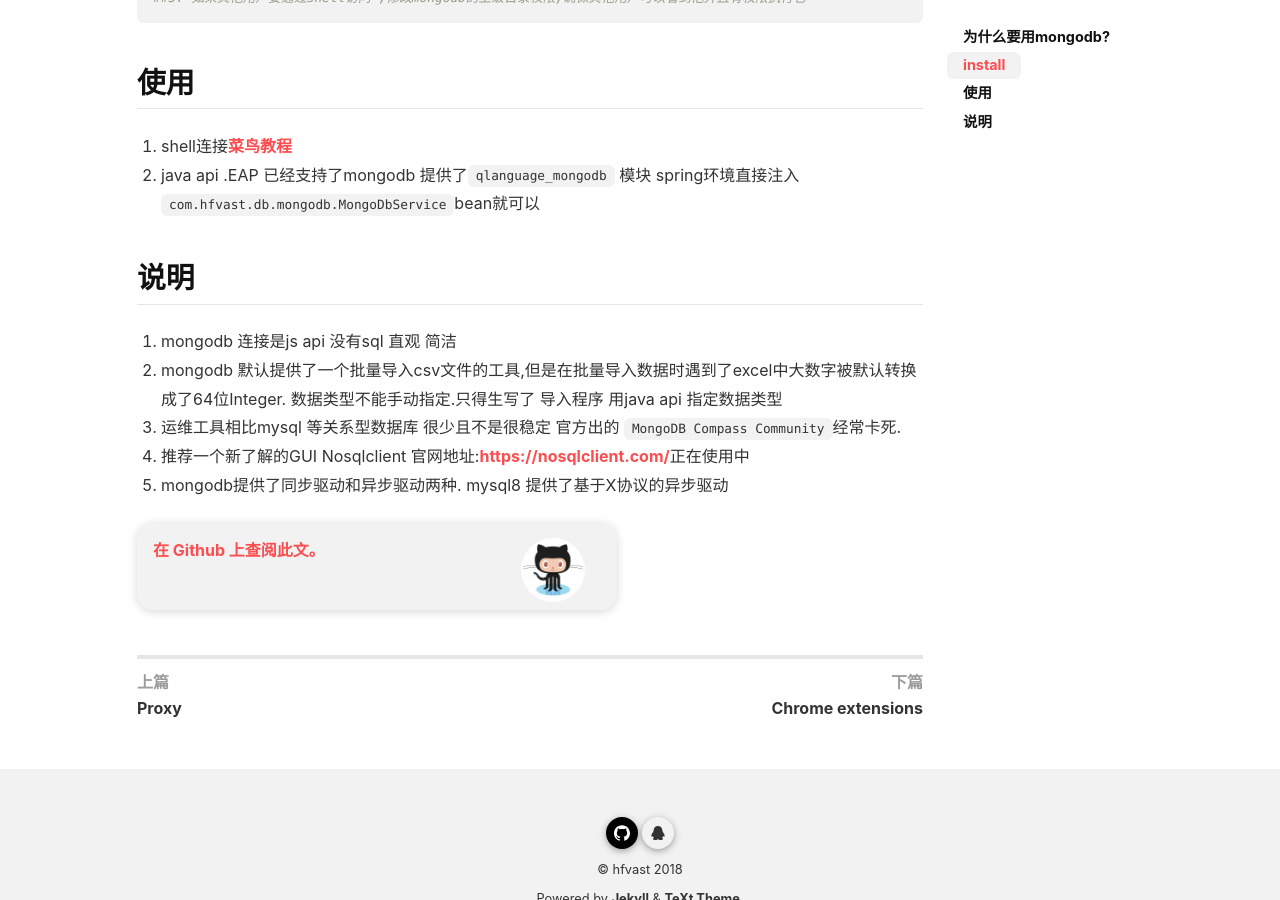
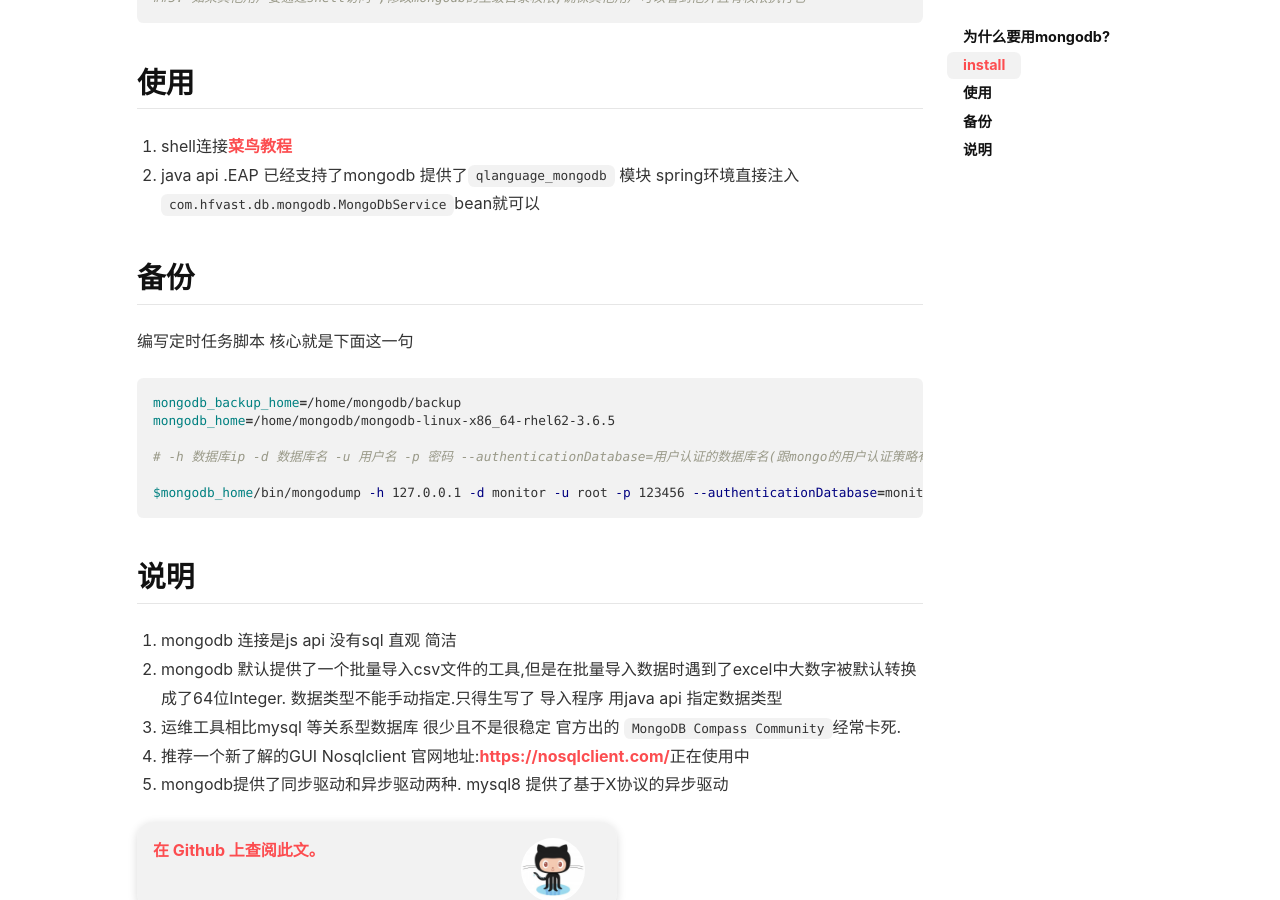
Before and after one commit to FireLee1413/hfvast.github.io, a Jekyll site: the page built from _posts/2018-06-17-mongodb安装与使用.md, in a window 1280 px wide and 900 px high, scrolled down 4187 px. Built offline with Jekyll 4.4.1, drawn with Linux system fonts in a browser that asks for light colours; nearby versions of some CDN libraries; comment, search, counter and statistics services are not loaded.

Commit message:
add post linux crontab & add mongodb backup command

````diff
--- a/_posts/2018-06-17-mongodb安装与使用.md
+++ b/_posts/2018-06-17-mongodb安装与使用.md
@@ -183,6 +183,19 @@ switched to db monitor
 1. shell连接[菜鸟教程](http://www.runoob.com/mongodb/mongodb-tutorial.html)
 2. java api .EAP 已经支持了mongodb 提供了`qlanguage_mongodb` 模块 spring环境直接注入`com.hfvast.db.mongodb.MongoDbService`bean就可以
 
+## 备份
+
+编写定时任务脚本 核心就是下面这一句
+
+```bash
+mongodb_backup_home=/home/mongodb/backup
+mongodb_home=/home/mongodb/mongodb-linux-x86_64-rhel62-3.6.5
+
+# -h 数据库ip -d 数据库名 -u 用户名 -p 密码 --authenticationDatabase=用户认证的数据库名(跟mongo的用户认证策略有关) -o 备份到哪个目录下
+
+$mongodb_home/bin/mongodump -h 127.0.0.1 -d monitor -u root -p 123456 --authenticationDatabase=monitor -o $mongodb_backup_home/data`date +%F` >> $mongodb_backup_home/dbfullbak.log &&
+```
+
 ## 说明
 
 1. mongodb 连接是js api 没有sql 直观 简洁
````
Also changed, not shown: _posts/2018-08-29-linux定时任务.md (added, +77 -0 lines).
